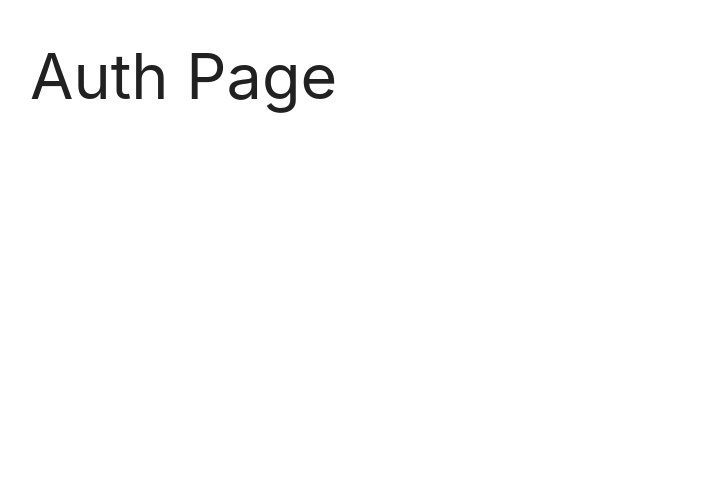
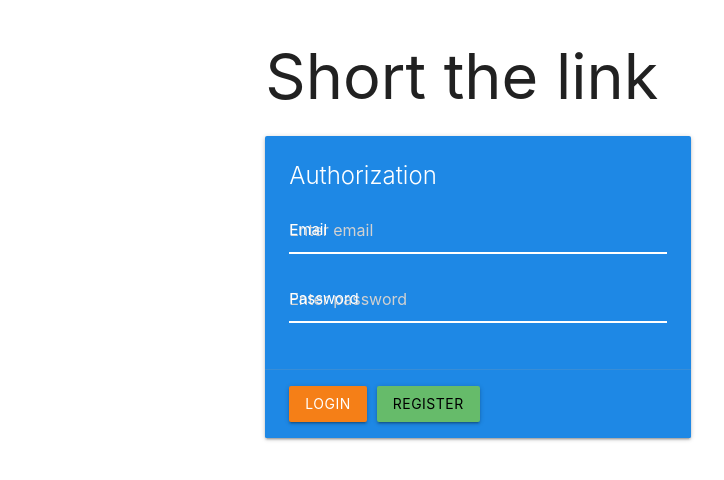
Before and after one commit to PavelProtchenko/short-links, a React (Create React App) app in the folder client/: page / in a window 1280 px wide. Shown: the top 480 px of the page, without its empty margins (162-886 px from the left). Built offline with nearby package versions, Linux system fonts and the light colour scheme.

Commit message:
create frontend authentication page

```diff
--- a/client/src/index.css
+++ b/client/src/index.css
@@ -1 +1,19 @@
-@import '~materialize-css/dist/css/materialize.min.css'
+@import '~materialize-css/dist/css/materialize.min.css';
+
+input.yellow-input {
+  border-bottom: 1px solid #fff!important;
+  box-shadow: 0 1px 0 0 #fff!important;
+}
+
+input.yellow-input + label {
+  color: #fff!important;
+}
+
+input.yellow-input:focus {
+  border-bottom: 1px solid #ffeb3b!important;
+  box-shadow: 0 1px 0 0 #ffeb3b!important;
+}
+
+input.yellow-input:focus + label {
+  color: #ffeb3b!important;
+}
--- a/client/src/pages/AuthPage.js
+++ b/client/src/pages/AuthPage.js
@@ -2,8 +2,29 @@ import React from 'react'
 
 export const AuthPage = () => {
   return (
-    <div>
-      <h1>Auth Page</h1>
+    <div className="row">
+      <div className="col s6 offset-s3">
+        <h1>Short the link</h1>
+        <div className="card blue darken-1">
+          <div className="card-content white-text">
+            <span className="card-title">Authorization</span>
+            <div>
+              <div className="input-field">
+                <input placeholder="Enter email" id="email" type="email" className="yellow-input" name="email" />
+                <label htmlFor="email">Email</label>
+              </div>
+              <div className="input-field">
+                <input placeholder="Enter password" id="password" type="password" className="yellow-input" name="password" />
+                <label htmlFor="password">Password</label>
+              </div>
+            </div>
+          </div>
+          <div className="card-action">
+            <button className="btn yellow darken-4" style={{marginRight: 10}}>Login</button>
+            <button className="btn green lighten-1 black-text">Register</button>
+          </div>
+        </div>
+      </div>
     </div>
   )
 }
```
